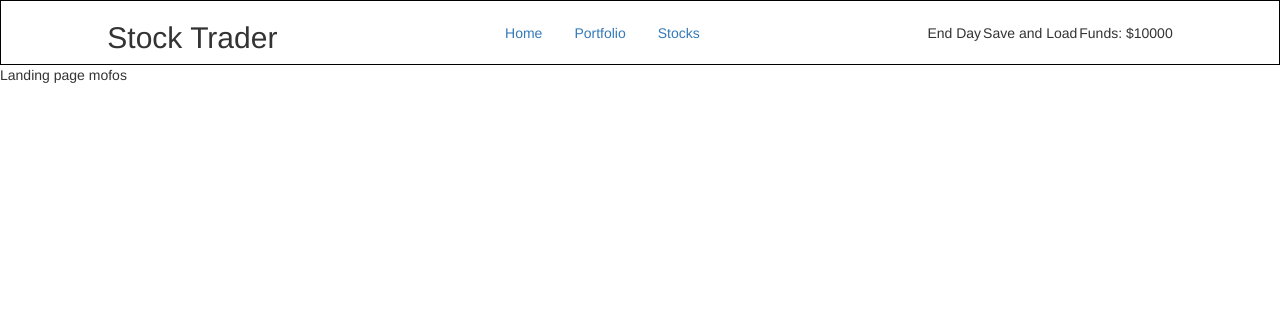
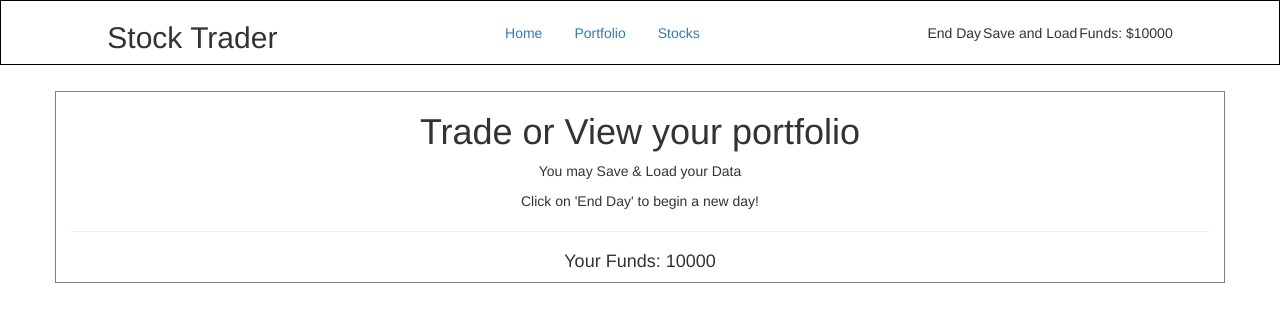
Before and after one commit to rhondakremer/vue-stock-trader, a Vue app: page /#/ in a window 1280 px wide. Shown: the top 322 px of the page. Built offline with nearby package versions, Linux system fonts and the light colour scheme.

Commit message:
landing page, random number method for new day cost

```diff
--- a/src/components/Landing.vue
+++ b/src/components/Landing.vue
@@ -1,3 +1,26 @@
 <template>
-    <div>Landing page mofos</div>
+  <div class="container" style="text-align:center; border:1px solid gray; ">
+    <div class="card">
+      <div class="card-body">
+        <h1 class="card-title">Trade or View your portfolio</h1>
+        <p>You may Save & Load your Data</p>
+        <p>Click on 'End Day' to begin a new day!</p>
+        <hr>
+        <h4>Your Funds: {{ getAvailableFunds }}</h4>
+      </div>
+    </div>
+  </div>
 </template>
+
+<script>
+import { mapGetters } from 'vuex';
+
+export default {
+    computed: {
+        ...mapGetters([
+            'getAvailableFunds'
+        ])
+    },
+
+}
+</script>
--- a/src/components/Navbar.vue
+++ b/src/components/Navbar.vue
@@ -1,5 +1,5 @@
 <template>
-    <div style="display:flex; justify-content:space-around; align-items:center; border:1px solid black">
+    <div style="display:flex; justify-content:space-around; align-items:center; border:1px solid black; margin-bottom:2%">
         <h2>Stock Trader</h2>
         <ul class="nav nav-pills">
             <router-link to="/" tag="li"><a>Home</a></router-link>
@@ -7,7 +7,7 @@
             <router-link to="/stocks" tag="li"><a>Stocks</a></router-link>
         </ul>
         <ul class="nav nav-pills">
-            <li @click="clickTest">End Day</li>
+            <li @click="endDay">End Day</li>
             <li @click="clickTest">Save and Load</li>
             <li>Funds: ${{ getAvailableFunds }}</li>
         </ul>
@@ -16,6 +16,7 @@
 
 <script>
 import { mapGetters } from 'vuex';
+
 export default {
     computed: {
         ...mapGetters([
@@ -25,6 +26,10 @@ export default {
     methods: {
         clickTest() {
             console.log("that's a good click there")
+        },
+        endDay() {
+            let cost = Math.floor(Math.random() * (150 - 40 + 1) + 180);
+            console.log(cost)
         }
     }
 
--- a/src/components/Stocks.vue
+++ b/src/components/Stocks.vue
@@ -4,9 +4,10 @@
       <div class="card-body">
         <h5 class="card-title">{{ stock.name}} (Price: {{ stock.price }})</h5>
         <p class="card-text">
-          <input type="text" placeholder="Quantity">
-          <button @click="buyStocks({index:index, amount:10, price:stock.price})">Buy</button>
+          <input type="text" placeholder="Quantity" v-model.lazy="purchaseAmount">
+          <button @click="buyStocks({index:index, amount:purchaseAmount, price:stock.price})">Buy</button>
           {{ getStockInfo }}
+          purhcase amount is: {{ purchaseAmount }}
         </p>
       </div>
     </div>
@@ -18,6 +19,11 @@ import { mapGetters } from "vuex";
 import { mapMutations } from "vuex";
 
 export default {
+  data() {
+    return {
+        purchaseAmount: ''
+    }
+  },
   computed: {
     ...mapGetters([
         "getStockInfo"]),
@@ -29,6 +35,7 @@ export default {
     ]),
       buyStocks(payload) {
           console.log(payload)
+          this.purchaseAmount = '';
           this.$store.commit('buyStocks', payload);
       }
   }
--- a/src/store/store.js
+++ b/src/store/store.js
@@ -23,7 +23,7 @@ export const store = new Vuex.Store({
     },
     mutations: {
         buyStocks: (state, payload) => {
-            state.stockPrices[payload.index].holding += payload.amount;
+            state.stockPrices[payload.index].holding += Number(payload.amount);
             state.funds -= payload.price * payload.amount;
         }
     },
```
